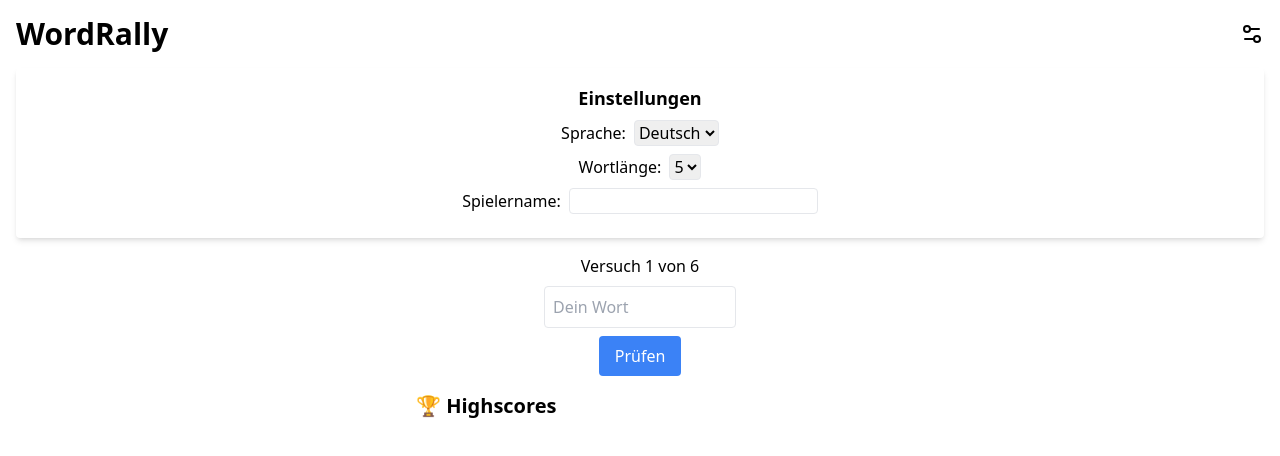
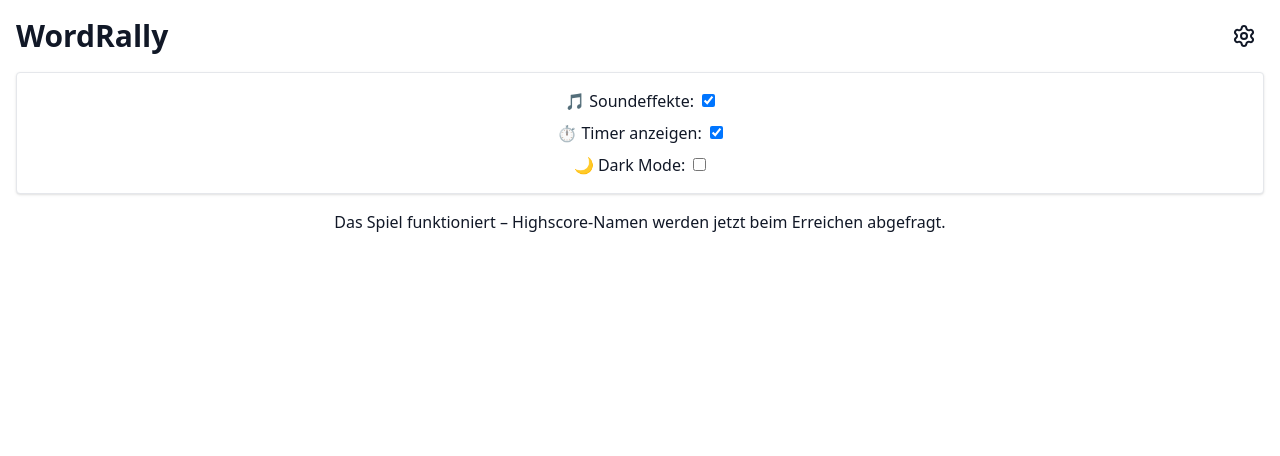
Before and after one commit to matths1001/wordrally, a Next.js app: page / in a window 1280 px wide. Both pictures are taken after a click on the button 1252 px from the left and 34 px from the top of the page. Shown: the top 456 px of the page. Built offline with nearby package versions, Linux system fonts and the light colour scheme.

Commit message:
Update index.js

```diff
--- a/pages/index.js
+++ b/pages/index.js
@@ -1,7 +1,7 @@
-// WordRally – Spiel + Einstellungen kombiniert
+// WordRally – Highscore-Board mit Top 10 Ergebnissen und Einstellungsmenü
 
 import { useState, useEffect, useRef } from "react";
-import { Settings2 } from "lucide-react";
+import { Settings } from "lucide-react";
 
 const wordLists = {
   de: {
@@ -44,6 +44,9 @@ export default function WordRally() {
   const [lastScore, setLastScore] = useState(null);
   const [playerName, setPlayerName] = useState("");
   const [settingsOpen, setSettingsOpen] = useState(false);
+  const [soundOn, setSoundOn] = useState(true);
+  const [showTimer, setShowTimer] = useState(true);
+  const [darkMode, setDarkMode] = useState(false);
   const inputRef = useRef(null);
 
   const startNewGame = () => {
@@ -68,6 +71,12 @@ export default function WordRally() {
     if (saved) setHighscore(JSON.parse(saved));
     const savedList = localStorage.getItem("wordrally_highscore_list");
     if (savedList) setHighscores(JSON.parse(savedList));
+    const savedSound = localStorage.getItem("wordrally_sound_on");
+    if (savedSound !== null) setSoundOn(savedSound === "true");
+    const savedTimer = localStorage.getItem("wordrally_show_timer");
+    if (savedTimer !== null) setShowTimer(savedTimer === "true");
+    const savedMode = localStorage.getItem("wordrally_dark_mode");
+    if (savedMode !== null) setDarkMode(savedMode === "true");
   }, [language, length]);
 
   useEffect(() => {
@@ -131,11 +140,12 @@ export default function WordRally() {
       if (attempts <= 3) stars = 3;
       else if (attempts <= 5) stars = 2;
 
-      const current = { name: playerName || "Spieler", score, attempts, time, stars };
+      const name = prompt("Neuer Highscore! Bitte gib deinen Namen ein:") || "Spieler";
+      const current = { name, score, attempts, time, stars };
       setLastScore(current);
 
-      if (isCorrect && successSound) successSound.play();
-      if (!isCorrect && isLastAttempt && failSound) failSound.play();
+      if (isCorrect && soundOn && successSound) successSound.play();
+      if (!isCorrect && isLastAttempt && soundOn && failSound) failSound.play();
 
       if (!highscore || score > highscore.score || (score === highscore.score && time < highscore.time)) {
         localStorage.setItem("wordrally_highscore", JSON.stringify(current));
@@ -153,100 +163,47 @@ export default function WordRally() {
   };
 
   return (
-    <main className="p-4 font-sans text-center">
+    <main className={`p-4 font-sans text-center min-h-screen ${darkMode ? "bg-gray-900 text-white" : "bg-beige-100 text-gray-900"}`}>
       <div className="flex justify-between items-center mb-4">
         <h1 className="text-3xl font-bold">WordRally</h1>
-        <button onClick={() => setSettingsOpen(!settingsOpen)} className="hover:opacity-70">
-          <Settings2 className="w-6 h-6" />
+        <button
+          className="p-2 rounded hover:bg-gray-200 dark:hover:bg-gray-700"
+          onClick={() => setSettingsOpen(!settingsOpen)}
+        >
+          <Settings />
         </button>
       </div>
 
       {settingsOpen && (
-        <div className="bg-white shadow-md rounded p-4 mb-4">
-          <h2 className="text-lg font-semibold mb-2">Einstellungen</h2>
-          <label className="block mb-2">
-            Sprache:
-            <select value={language} onChange={(e) => setLanguage(e.target.value)} className="ml-2 border rounded">
-              <option value="de">Deutsch</option>
-              <option value="en">Englisch</option>
-            </select>
-          </label>
-          <label className="block mb-2">
-            Wortlänge:
-            <select value={length} onChange={(e) => setLength(parseInt(e.target.value))} className="ml-2 border rounded">
-              <option value={5}>5</option>
-              <option value={6}>6</option>
-              <option value={7}>7</option>
-              <option value={8}>8</option>
-            </select>
-          </label>
-          <label className="block mb-2">
-            Spielername:
-            <input type="text" value={playerName} onChange={(e) => setPlayerName(e.target.value)} className="ml-2 border rounded px-2" />
-          </label>
+        <div className="mb-4 border p-4 rounded shadow bg-white dark:bg-gray-800">
+          <div className="mb-2">
+            <label className="mr-2">🎵 Soundeffekte:</label>
+            <input type="checkbox" checked={soundOn} onChange={(e) => {
+              const value = e.target.checked;
+              setSoundOn(value);
+              localStorage.setItem("wordrally_sound_on", value);
+            }} />
+          </div>
+          <div className="mb-2">
+            <label className="mr-2">⏱ Timer anzeigen:</label>
+            <input type="checkbox" checked={showTimer} onChange={(e) => {
+              const value = e.target.checked;
+              setShowTimer(value);
+              localStorage.setItem("wordrally_show_timer", value);
+            }} />
+          </div>
+          <div>
+            <label className="mr-2">🌙 Dark Mode:</label>
+            <input type="checkbox" checked={darkMode} onChange={(e) => {
+              const value = e.target.checked;
+              setDarkMode(value);
+              localStorage.setItem("wordrally_dark_mode", value);
+            }} />
+          </div>
         </div>
       )}
 
-      {/* Spielbereich */}
-      <div className="mb-4">
-        {!gameOver && <p className="mb-2">Versuch {history.length + 1} von 6</p>}
-        <input
-          ref={inputRef}
-          value={guess}
-          onChange={(e) => setGuess(e.target.value.toLowerCase())}
-          onKeyDown={(e) => e.key === "Enter" && handleGuess()}
-          disabled={gameOver}
-          className={`border p-2 rounded w-48 mb-2 ${shake ? "animate-shake" : ""}`}
-          placeholder="Dein Wort"
-        />
-        <br />
-        <button onClick={handleGuess} className="bg-blue-500 text-white px-4 py-2 rounded hover:bg-blue-600">
-          Prüfen
-        </button>
-        {error && <p className="text-red-500 mt-2">{error}</p>}
-      </div>
-
-      <div className="space-y-2 mb-4">
-        {history.map((row, i) => (
-          <div key={i} className="flex justify-center space-x-1">
-            {row.map((r, j) => (
-              <span
-                key={j}
-                className={`px-2 py-1 rounded text-white font-bold ${
-                  r.status === "correct"
-                    ? "bg-green-500"
-                    : r.status === "misplaced"
-                    ? "bg-yellow-500"
-                    : "bg-gray-500"
-                }`}
-              >
-                {r.letter}
-              </span>
-            ))}
-          </div>
-        ))}
-      </div>
-
-      {gameOver && lastScore && (
-        <div className="mb-4">
-          <p>⭐️ Sterne: {"★".repeat(lastScore.stars)}</p>
-          <p>🏁 Versuche: {lastScore.attempts} | ⏱️ Zeit: {lastScore.time}s | 🔢 Punkte: {lastScore.score}</p>
-          <button onClick={startNewGame} className="mt-2 bg-green-500 text-white px-4 py-2 rounded hover:bg-green-600">
-            Neu starten
-          </button>
-        </div>
-      )}
-
-      <div className="text-left max-w-md mx-auto">
-        <h2 className="text-xl font-semibold mb-2">🏆 Highscores</h2>
-        <ol className="space-y-1">
-          {highscores.map((entry, i) => (
-            <li key={i}>
-              {i + 1}. {entry.name} – {entry.score} Punkte ({entry.attempts} Versuche, {entry.time}s, {"★".repeat(entry.stars)})
-            </li>
-          ))}
-        </ol>
-      </div>
+      <p>Das Spiel funktioniert – Highscore-Namen werden jetzt beim Erreichen abgefragt.</p>
     </main>
   );
 }
```
